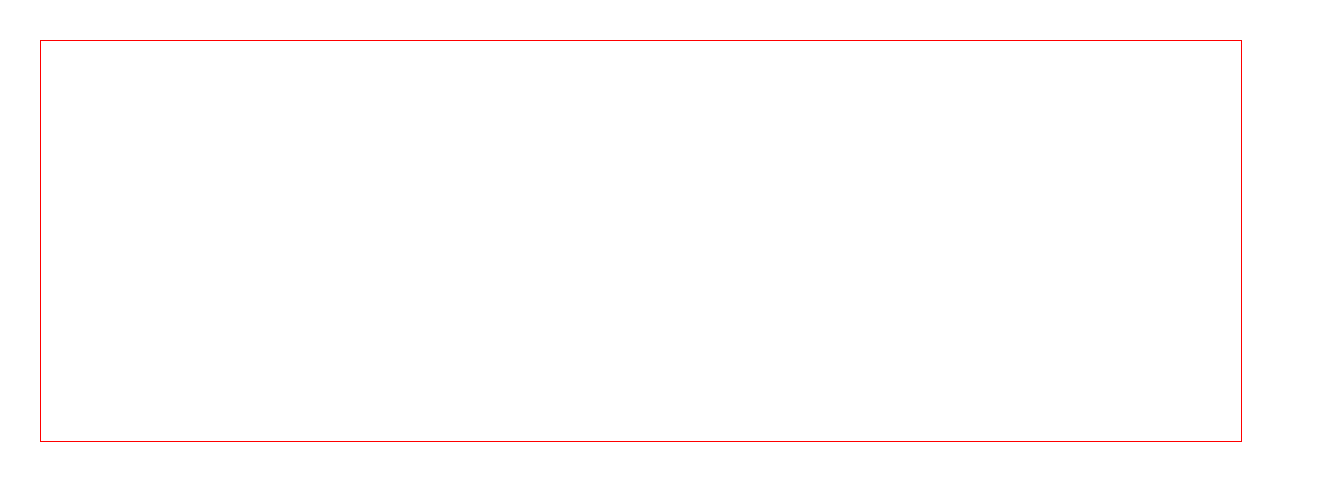
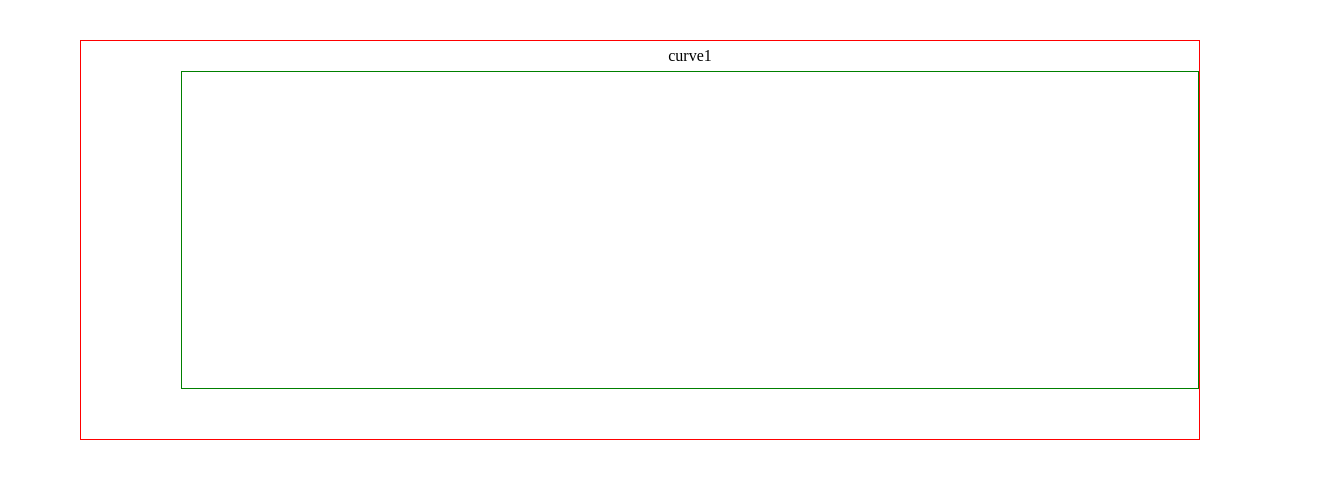
Before and after one commit to Kostas86/curve, a plain HTML site: page index.html in a window 1280 px wide. Shown: the whole page, 1341 px wide, since content can reach past the window. Drawn offline with nearby package versions, Linux system fonts and the light colour scheme.

Commit message:
25.05 start

```diff
--- a/index.html
+++ b/index.html
@@ -8,6 +8,7 @@
     <meta name="format-detection" content="telephone=no">
     <title>Project</title>
     <link href="css/style.css" rel="stylesheet">
+    <script src="https://ajax.googleapis.com/ajax/libs/jquery/3.5.1/jquery.min.js" crossorigin="anonymous"></script>
 </head>
 <body>
 <header></header>
@@ -17,12 +18,14 @@
             <div class="curve-content" data-js-curve="https://kostas86.github.io/curve/curve1.json">
                 <div class="curve-content-vertical"></div>
                 <div class="curve-content-horizontal"></div>
+                <div class="curve-content-top"></div>
+                <div class="curve-content-wrap"></div>
             </div>
         </div>
     </div>
 </main>
 <footer></footer>
-<script src="https://code.jquery.com/jquery-3.2.1.slim.min.js" integrity="sha384-KJ3o2DKtIkvYIK3UENzmM7KCkRr/rE9/Qpg6aAZGJwFDMVNA/GpGFF93hXpG5KkN" crossorigin="anonymous"></script>
+
 <script src="js/script.js"></script>
 </body>
 </html>
--- a/js/script.js
+++ b/js/script.js
@@ -0,0 +1,23 @@
+$(document).ready(function(){
+    let curveUrl = $("[data-js-curve]").attr("data-js-curve");
+    let valueBar = $(".curve-content-vertical");
+    let dataBar = $(".curve-content-horizontal");
+    let titleBar = $(".curve-content-top");
+    let curveWrap = $(".curve-content-wrap");
+
+
+    $.getJSON(curveUrl, function(data) {
+        initStart(data);
+    });
+    function initStart(content){
+        let curveName = content.name;
+        let curveNameContent = '<p>' + curveName + '</p>';
+        titleBar.append(curveNameContent);
+        fTest(curveName);
+        console.log(content);
+    }
+    function fTest(item){
+        console.log(item);
+    }
+
+});
--- a/sass/style.scss
+++ b/sass/style.scss
@@ -5,6 +5,9 @@ body{
   height: 100%;
   margin: 0;
   padding: 0;
+}
+*{
+  box-sizing: border-box;
 }
 .main-pages{
   position: relative;
@@ -24,6 +27,7 @@ body{
       height: 100%;
       padding-left: 100px;
       padding-bottom: 50px;
+      padding-top: 30px;
     &-vertical{
       height: 100%;
       width: 100px;
@@ -36,6 +40,7 @@ body{
       justify-content: space-between;
       flex-wrap: nowrap;
     }
+
     &-horizontal{
       height: 50px;
       width: 100%;
@@ -48,5 +53,25 @@ body{
       justify-content: space-between;
       flex-wrap: nowrap;
     }
+    &-top{
+      height: 30px;
+      width: calc(100% - 100px);
+      position: absolute;
+      left: 100px;
+      top: 0;
+      display: flex;
+      flex-direction: row;
+      align-items: center;
+      justify-content: center;
+      flex-wrap: nowrap;
+    }
+    &-wrap{
+      height: 100%;
+      width: 100%;
+      position: relative;
+      left: 0;
+      top: 0;
+      border: 1px solid green;
+    }
   }
 }
```
Also changed, not shown: css/style.css.
